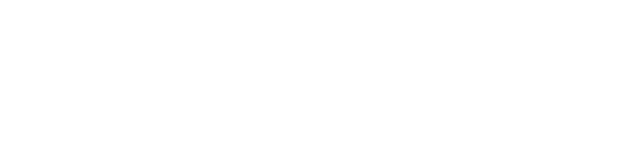
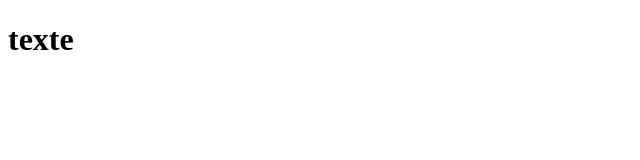
Before and after one commit to AurelieFqt/Hello, a plain HTML site: page index.html in a window 1280 px wide. Shown: the whole page, without its empty margins (0-640 px from the left). Drawn offline with Linux system fonts and the light colour scheme.

Commit message:
add h1 in body

```diff
--- a/index.html
+++ b/index.html
@@ -5,5 +5,6 @@
     <title>titre2</title>
   </head>
   <body>
+    <h1>texte</h1>
   </body>
 </html>
```
